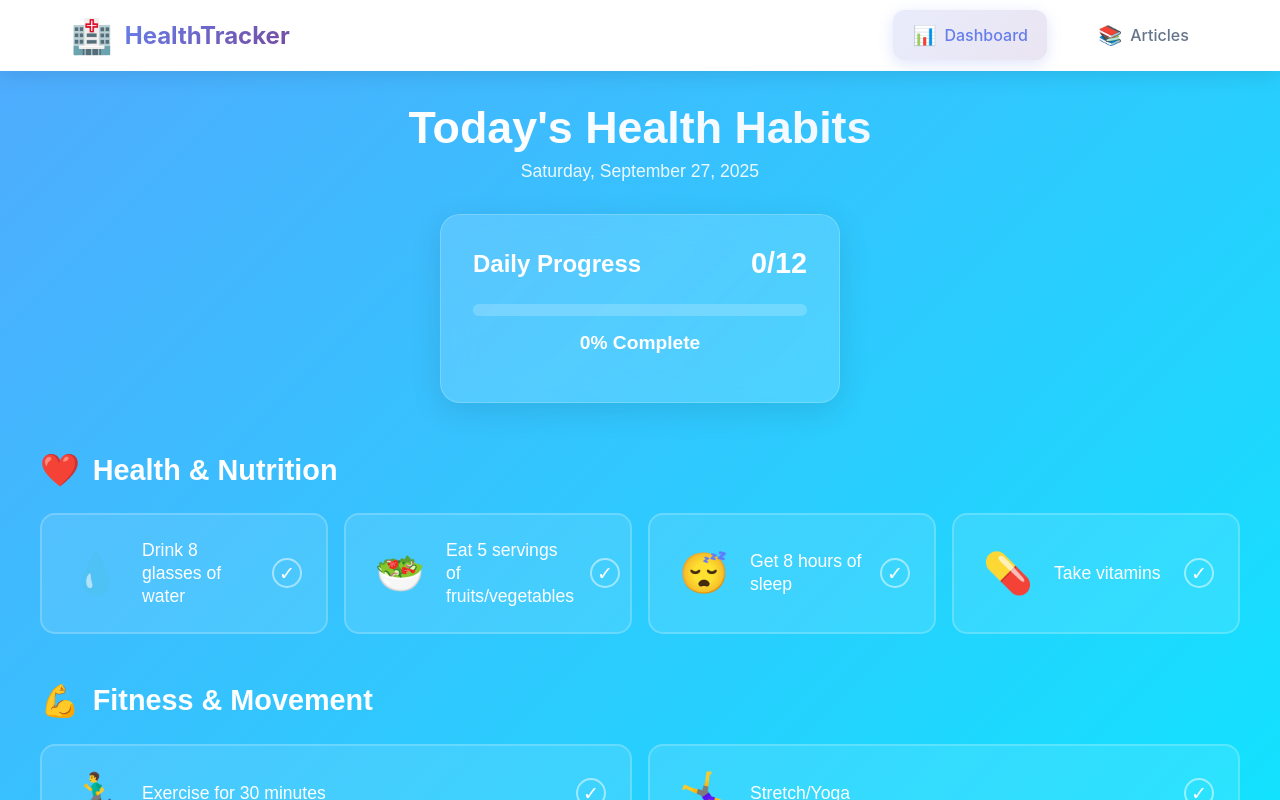
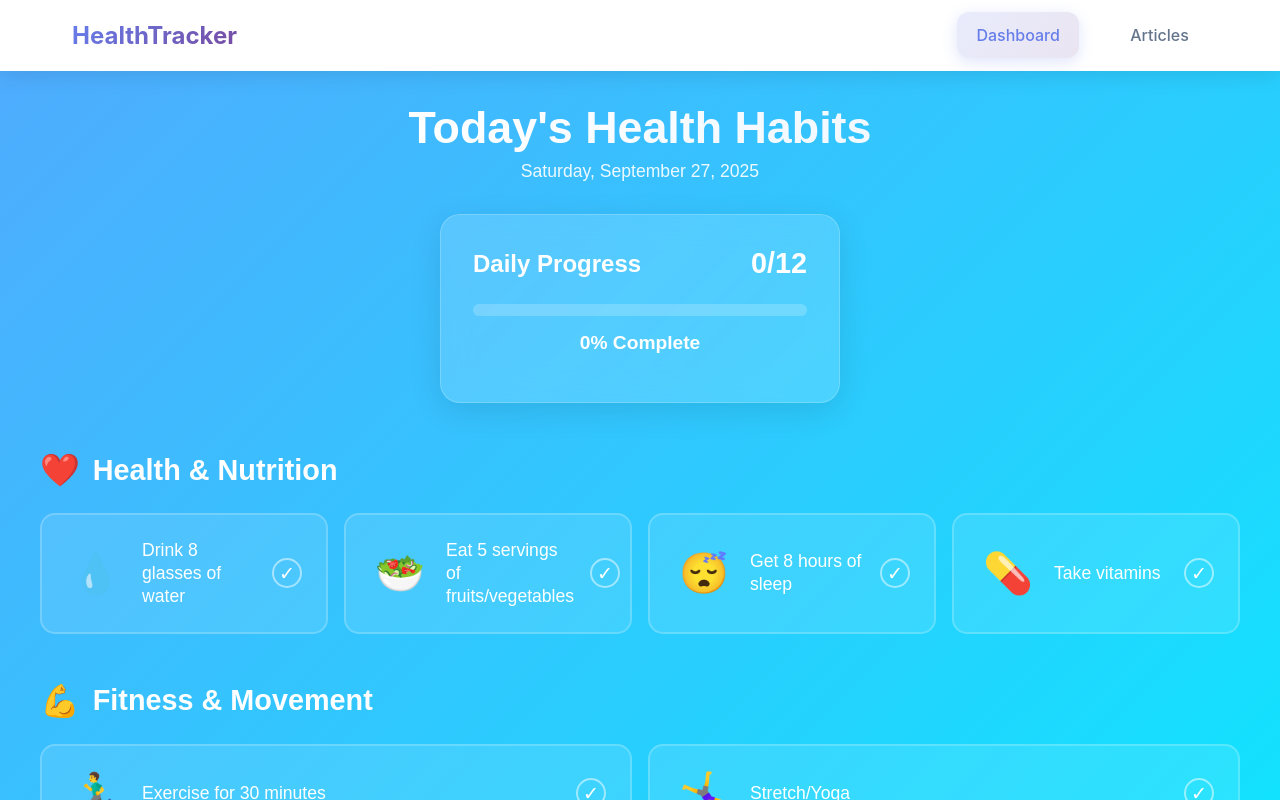
Before and after one commit to LukasMalyszko/HealthTracker, an Angular app: page / in a window 1280 px wide. Both pictures are taken after a click on the button "Get Started". Shown: the top 800 px of the page. Built offline with nearby package versions, Linux system fonts and the light colour scheme.

Commit message:
remove icons from navbar links and brand for a cleaner design

```diff
--- a/src/app/navbar/navbar.component.html
+++ b/src/app/navbar/navbar.component.html
@@ -3,7 +3,6 @@
   <div class="navbar__container">
     <!-- Logo/Brand -->
     <div class="navbar__brand" (click)="navigateAndCloseMenu('/home')">
-      <span class="navbar__brand-icon">🏥</span>
       <span class="navbar__brand-text">HealthTracker</span>
     </div>
 
@@ -12,14 +11,12 @@
       <a routerLink="/home"
          class="navbar__link"
          [class.navbar__link--active]="isCurrentRoute('/home')">
-        <span class="navbar__link-icon">📊</span>
         <span class="navbar__link-text">Dashboard</span>
       </a>
 
       <a routerLink="/articles"
          class="navbar__link"
          [class.navbar__link--active]="isCurrentRoute('/articles')">
-        <span class="navbar__link-icon">📚</span>
         <span class="navbar__link-text">Articles</span>
       </a>
     </div>
@@ -39,14 +36,12 @@
     <a (click)="navigateAndCloseMenu('/home')"
        class="navbar__mobile-link"
        [class.navbar__mobile-link--active]="isCurrentRoute('/home')">
-      <span class="navbar__mobile-link-icon">📊</span>
       <span class="navbar__mobile-link-text">Dashboard</span>
     </a>
 
     <a (click)="navigateAndCloseMenu('/articles')"
        class="navbar__mobile-link"
        [class.navbar__mobile-link--active]="isCurrentRoute('/articles')">
-      <span class="navbar__mobile-link-icon">📚</span>
       <span class="navbar__mobile-link-text">Articles</span>
     </a>
   </div>
--- a/src/app/navbar/navbar.component.scss
+++ b/src/app/navbar/navbar.component.scss
@@ -32,11 +32,6 @@
     &:hover {
       transform: translateY(-2px);
     }
-  }
-
-  &__brand-icon {
-    font-size: 2rem;
-    animation: pulse 2s ease-in-out infinite;
   }
 
   &__brand-text {
@@ -99,10 +94,6 @@
         animation: bounce 1s ease-in-out;
       }
     }
-  }
-
-  &__link-icon {
-    font-size: 1.2rem;
   }
 
   &__mobile-toggle {
```
